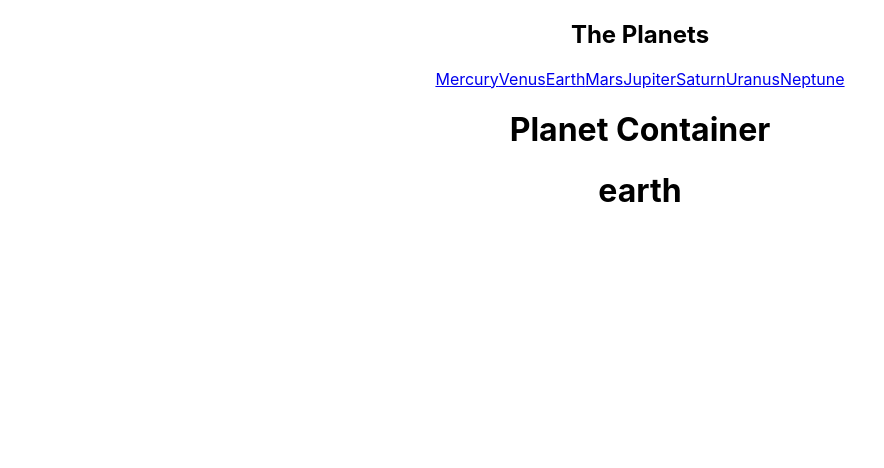
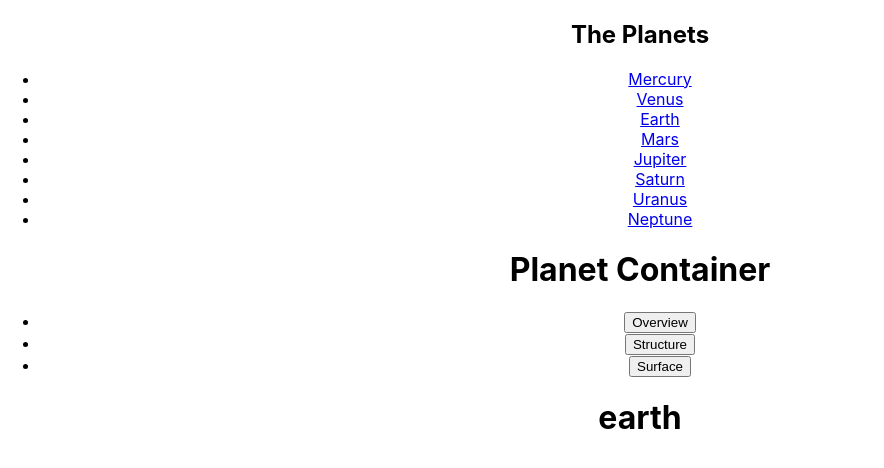
Before and after one commit to xaviguasch/planets-facts-site-app-frontendmentor-challenge-prac, a React (Create React App) app: page /planets/earth in a window 1280 px wide. Shown: the top 468 px of the page, without its empty margins (0-884 px from the left). Built offline with nearby package versions, Linux system fonts and the light colour scheme.

Commit message:
dynamically rendered Planet component based on the params pased in the route

```diff
--- a/src/components/Header.js
+++ b/src/components/Header.js
@@ -10,11 +10,13 @@ const Header = () => {
       <h2>The Planets</h2>
 
       <nav>
-        {data.map((d) => (
-          <Link to={`/planets/${d.name.toLowerCase()}`} key={d.name}>
-            {d.name}
-          </Link>
-        ))}
+        <ul>
+          {data.map((d) => (
+            <li key={d.name}>
+              <Link to={`/planets/${d.name.toLowerCase()}`}>{d.name}</Link>
+            </li>
+          ))}
+        </ul>
       </nav>
     </div>
   )
--- a/src/components/Planet.js
+++ b/src/components/Planet.js
@@ -1,15 +1,41 @@
-import React from 'react'
+import React, { useState } from 'react'
 import { useParams } from 'react-router-dom'
+
+import data from '../data.json'
 
 import './Planet.css'
 
 const Planet = () => {
   let params = useParams()
-  return (
-    <div className='Planet'>
-      <h1>{params.planetName}</h1>
-    </div>
-  )
+
+  const dataPlanet = data.find((item) => item.name.toLowerCase() === params.planetName)
+
+  if (dataPlanet) {
+    return (
+      <div className='Planet'>
+        <nav>
+          <ul>
+            <li>
+              <button>Overview</button>
+            </li>
+            <li>
+              <button>Structure</button>
+            </li>
+            <li>
+              <button>Surface</button>
+            </li>
+          </ul>
+        </nav>
+        <h1>{params.planetName}</h1>
+      </div>
+    )
+  } else {
+    return (
+      <div className='Planet'>
+        <h2>This planet: {params.planetName} is not available</h2>
+      </div>
+    )
+  }
 }
 
 export default Planet
```
